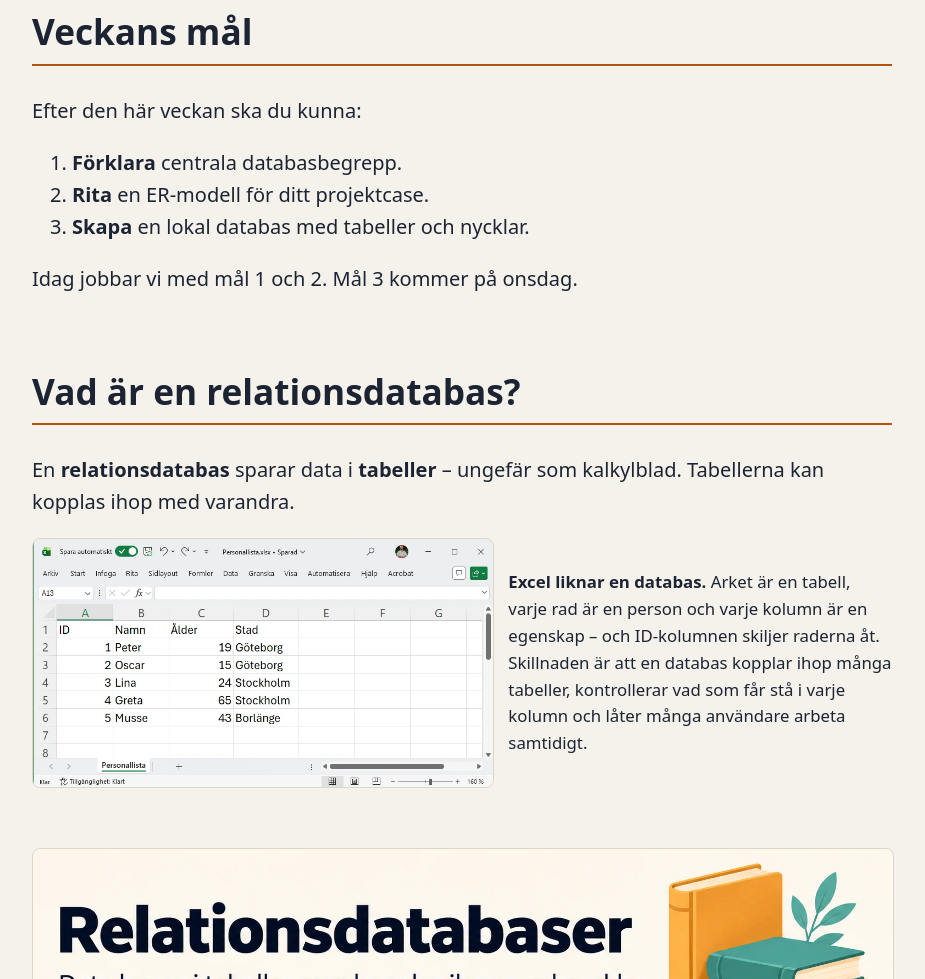
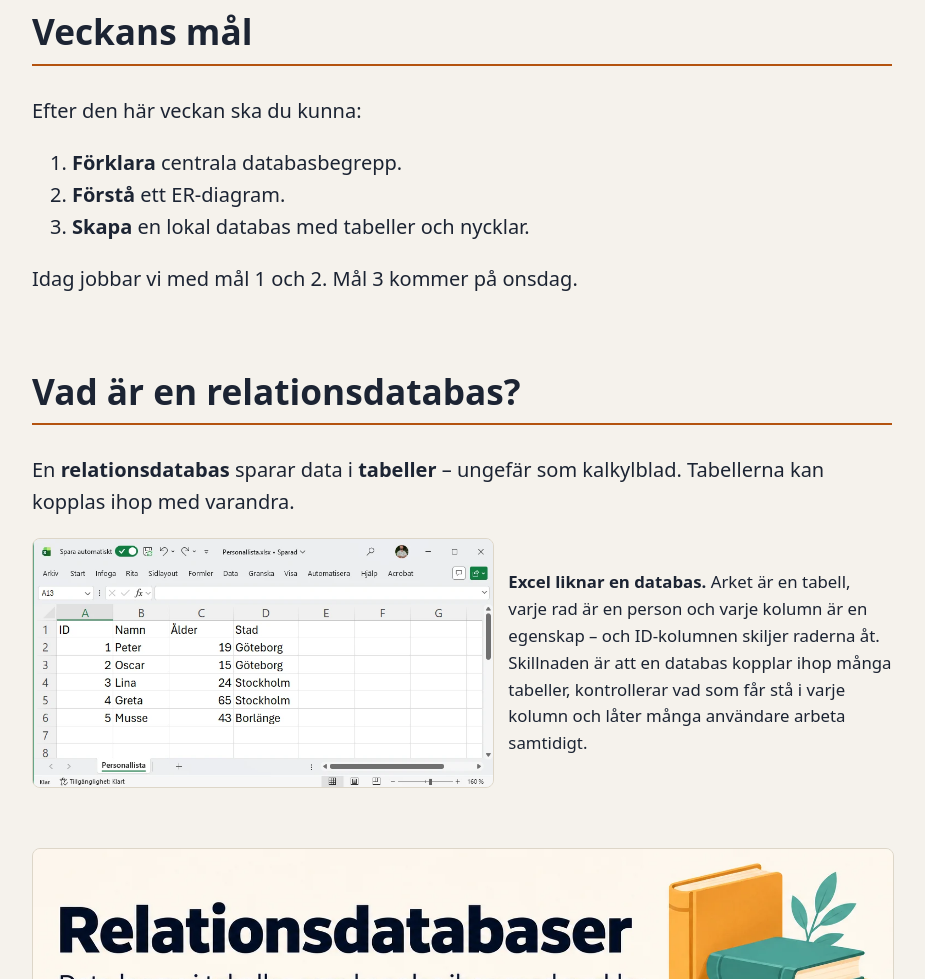
Before and after one commit to malmludvig/BED26-lektioner, a plain HTML site: page databaser-intro-presentation.html in a window 1280 px wide. Shown: the part 2814-3793 px from the top of the page, without its empty margins (178-1103 px from the left). Drawn offline with Linux system fonts and the light colour scheme.

Commit message:
Databaser intro: veckans mål – Förstå ett ER-diagram
Co-Authored-By: Claude Opus 5.5 <noreply@anthropic.com>
Claude-Session: https://claude.ai/code/session_01VZnLvFigPkRUvt4s3Zc85b

```diff
--- a/databaser-intro-presentation.html
+++ b/databaser-intro-presentation.html
@@ -107,7 +107,7 @@ customers.Add(new Customer { Name = "Ada" });
 <p>Efter den här veckan ska du kunna:</p>
 <ol>
   <li><b>Förklara</b> centrala databasbegrepp.</li>
-  <li><b>Rita</b> en ER-modell för ditt projektcase.</li>
+  <li><b>Förstå</b> ett ER-diagram.</li>
   <li><b>Skapa</b> en lokal databas med tabeller och nycklar.</li>
 </ol>
 <p>Idag jobbar vi med mål 1 och 2. Mål 3 kommer på onsdag.</p>
```
Also changed, not shown: databaser-vecka1.html (+1 -1 lines).
